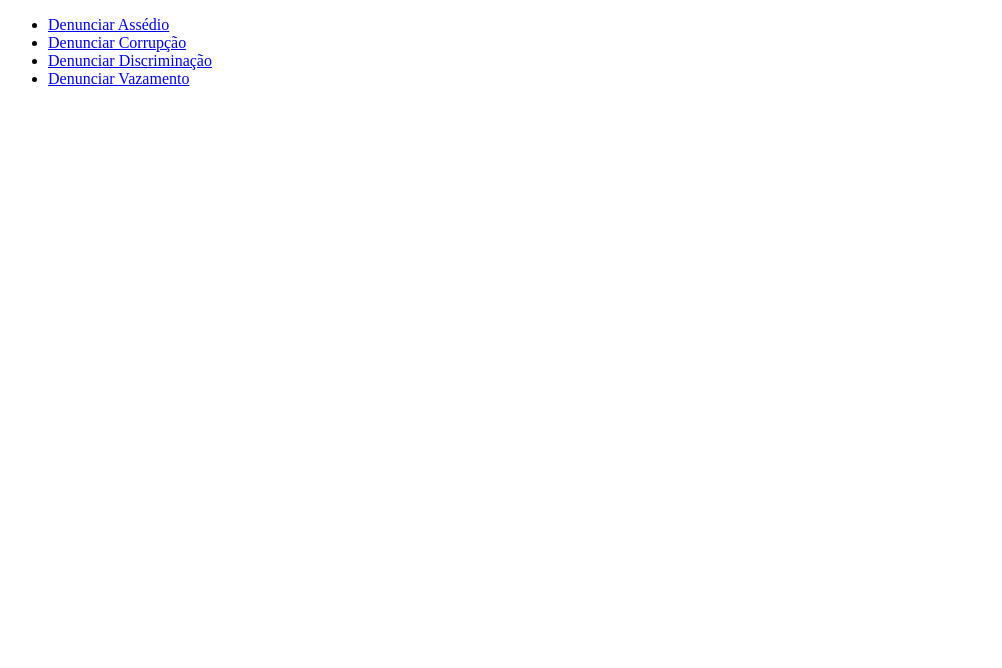
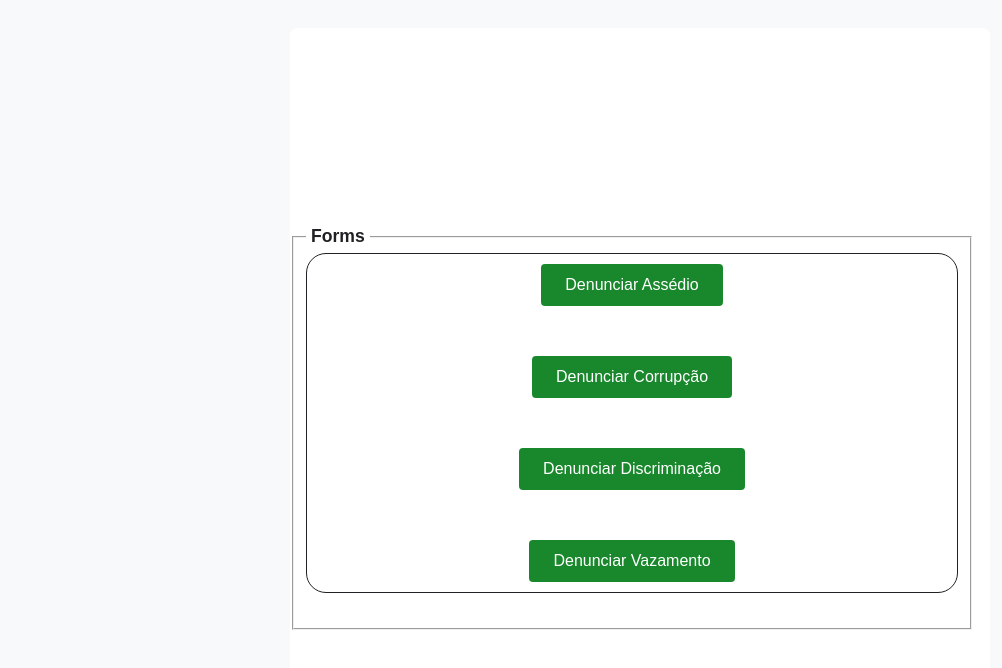
Before and after one commit to LFelipedev/js-form, a plain HTML site: page index.html in a window 1280 px wide. Shown: the whole page, without its empty margins (0-1002 px from the left). Drawn offline with Linux system fonts and the light colour scheme.

Commit message:
update index and css

```diff
--- a/css/style.css
+++ b/css/style.css
@@ -85,3 +85,31 @@ ul {
 .form-button:hover {
   background-color: #0A5517;
 }
+
+a:link, a:visited{
+  color: white;
+  display: inline-block;
+  text-decoration: none;
+}
+main{
+  align-items: center;
+  max-width: 700px;
+  height: 100vh;
+  display: flex;
+  margin: auto;
+  background: white;
+  border-radius: 8px;
+}
+
+.button-group{
+  display: flex;
+  flex-direction: column;
+  border: 1px solid #202124;
+  align-items: center;
+  width: 650px;
+  height: auto;
+  padding-top: 10px;
+  padding-bottom: 10px;
+  gap: 50px;
+  border-radius: 20px;
+}
--- a/index.html
+++ b/index.html
@@ -4,21 +4,36 @@
     <meta charset="UTF-8">
     <meta name="viewport" content="width=device-width, initial-scale=1.0">
     <title>Forms</title>
+    <link rel="stylesheet" href="../css/style.css">
 </head>
-<body>
-    <ul>
+<body >
+    <main>
+        <fieldset>
+            <legend class="form-legend">Forms</legend>
+            <ul class="button-group">
                 <li>
+                    <button class="form-button" type="button" id="btn-submit">
                         <a href="./pages/assedio.html" target="_blank">Denunciar Assédio</a>
+                    </button>
                 </li>
                 <li>
+                    <button class="form-button" type="button" id="btn-submit">
                         <a href="./pages/corrupcao.html" target="_blank">Denunciar Corrupção</a>
+                    </button>
                 </li>
                 <li>
+                    <button class="form-button" type="button" id="btn-submit">
                         <a href="./pages/discriminacao.html" target="_blank">Denunciar Discriminação</a>
+                    </button>
                 </li>
                 <li>
-            <a href="./pages/vazamento.html" target="_blank">Denunciar Vazamento</a>
+                    <button class="form-button" type="button" id="btn-submit">
+                        <a href="./pages/vazamento.html" id="a-link" target="_blank">Denunciar Vazamento</a>
+                    </button>
                 </li>
             </ul>
+        </fieldset>
+    </main>
+
 </body>
 </html>
```
Lines whose indentation alone changed are shown as unchanged.
